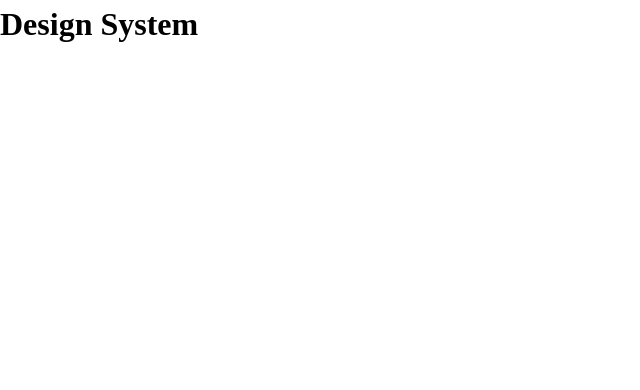
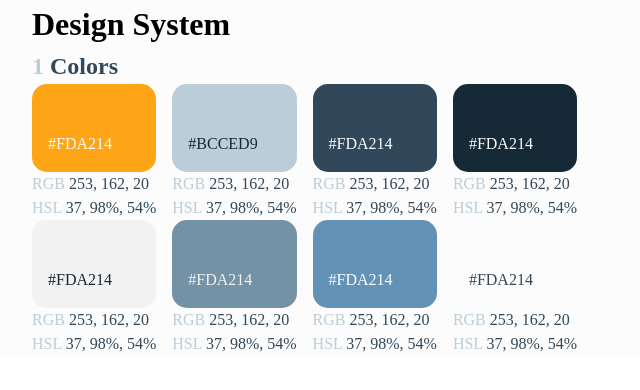
Before and after one commit to htmlHxcker/memoriam, a React (Create React App) app: page / in a window 1280 px wide. Shown: the top 390 px of the page, without its empty margins (0-640 px from the left). Built offline with nearby package versions, Linux system fonts and the light colour scheme.

Commit message:
[feat]: Setup Colors Section

```diff
--- a/src/DesignSystem.js
+++ b/src/DesignSystem.js
@@ -1,7 +1,155 @@
+import './styles/utilities.css';
+
 const DesignSystem = () => {
 	return (
 		<div className="container bg-soapstone">
 			<h1>Design System</h1>
+
+			<section id="colors" className="text-pickled-bluewood">
+				<h2>
+					<span className="text-jungle-mist">1</span> Colors
+				</h2>
+				<div className="flex">
+					<div>
+						<div
+							style={{
+								padding: '3rem 1rem 1rem',
+								borderRadius: '15px',
+							}}
+							className="bg-squash text-soapstone"
+						>
+							#FDA214
+						</div>
+						<p>
+							<span className="text-jungle-mist">RGB</span> 253, 162, 20
+						</p>
+						<p>
+							<span className="text-jungle-mist">HSL</span> 37, 98%, 54%
+						</p>
+					</div>
+					<div>
+						<div
+							style={{
+								padding: '3rem 1rem 1rem',
+								borderRadius: '15px',
+							}}
+							className="bg-jungle-mist text-firefly"
+						>
+							#BCCED9
+						</div>
+						<p>
+							<span className="text-jungle-mist">RGB</span> 253, 162, 20
+						</p>
+						<p>
+							<span className="text-jungle-mist">HSL</span> 37, 98%, 54%
+						</p>
+					</div>
+					<div>
+						<div
+							style={{
+								padding: '3rem 1rem 1rem',
+								borderRadius: '15px',
+							}}
+							className="bg-pickled-bluewood text-soapstone"
+						>
+							#FDA214
+						</div>
+						<p>
+							<span className="text-jungle-mist">RGB</span> 253, 162, 20
+						</p>
+						<p>
+							<span className="text-jungle-mist">HSL</span> 37, 98%, 54%
+						</p>
+					</div>
+					<div>
+						<div
+							style={{
+								padding: '3rem 1rem 1rem',
+								borderRadius: '15px',
+							}}
+							className="bg-firefly text-soapstone"
+						>
+							#FDA214
+						</div>
+						<p>
+							<span className="text-jungle-mist">RGB</span> 253, 162, 20
+						</p>
+						<p>
+							<span className="text-jungle-mist">HSL</span> 37, 98%, 54%
+						</p>
+					</div>
+				</div>
+				<div className="flex">
+					<div>
+						<div
+							style={{
+								padding: '3rem 1rem 1rem',
+								borderRadius: '15px',
+							}}
+							className="bg-porcelain text-firefly"
+						>
+							#FDA214
+						</div>
+						<p>
+							<span className="text-jungle-mist">RGB</span> 253, 162, 20
+						</p>
+						<p>
+							<span className="text-jungle-mist">HSL</span> 37, 98%, 54%
+						</p>
+					</div>
+					<div>
+						<div
+							style={{
+								padding: '3rem 1rem 1rem',
+								borderRadius: '15px',
+							}}
+							className="bg-grey-blue text-porcelain"
+						>
+							#FDA214
+						</div>
+						<p>
+							<span className="text-jungle-mist">RGB</span> 253, 162, 20
+						</p>
+						<p>
+							<span className="text-jungle-mist">HSL</span> 37, 98%, 54%
+						</p>
+					</div>
+					<div>
+						<div
+							style={{
+								padding: '3rem 1rem 1rem',
+								borderRadius: '15px',
+							}}
+							className="bg-hippie-blue text-soapstone"
+						>
+							#FDA214
+						</div>
+						<p>
+							<span className="text-jungle-mist">RGB</span> 253, 162, 20
+						</p>
+						<p>
+							<span className="text-jungle-mist">HSL</span> 37, 98%, 54%
+						</p>
+					</div>
+					<div>
+						<div
+							style={{
+								padding: '3rem 1rem 1rem',
+								borderRadius: '15px',
+							}}
+							className="bg-soapstone text-pickled-bluewood"
+						>
+							#FDA214
+						</div>
+						<p>
+							<span className="text-jungle-mist">RGB</span> 253, 162, 20
+						</p>
+						<p>
+							<span className="text-jungle-mist">HSL</span> 37, 98%, 54%
+						</p>
+					</div>
+				</div>
+			</section>
 		</div>
 	);
 };
```
